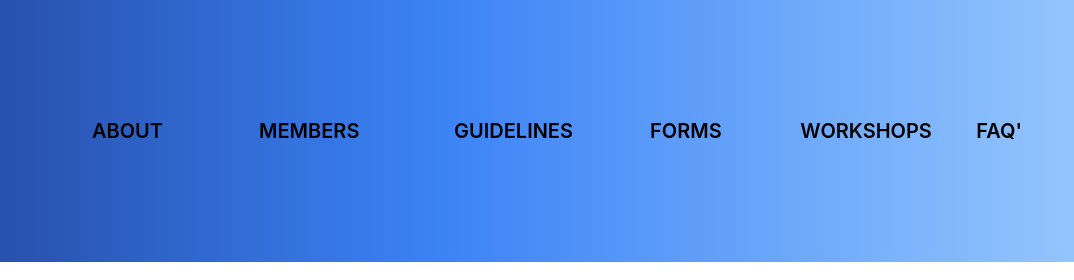
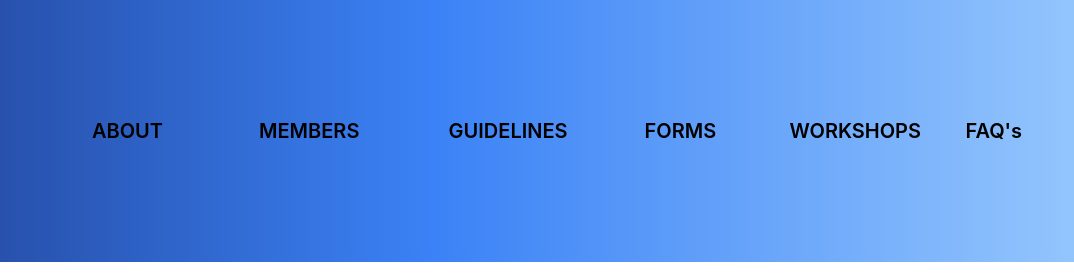
Before and after one commit to csphanikumar/IEC, a plain HTML site: page forms.html in a window 1280 px wide. Shown: the top 280 px of the page, 206-1280 px from the left. Drawn offline with Linux system fonts and the light colour scheme; a script that the page names is missing.

Commit message:
Update forms.html

```diff
--- a/forms.html
+++ b/forms.html
@@ -58,7 +58,7 @@ window.vDelayed = {};window.vLoadedDelayed = {};
                     <a href="workshop.html" class="nav-link -ml-40 text-xl font-semibold text-black">WORKSHOPS</a>
                 </li>
                 <li>
-                    <a href="faq.html" class="nav-link text-xl font-semibold text-black">FAQ'</a>
+                    <a href="faq.html" class="nav-link text-xl font-semibold text-black">FAQ's</a>
                 </li>
             </ul>
         </div>
```
